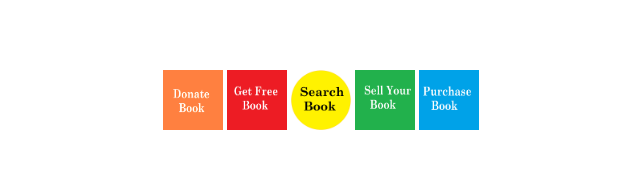
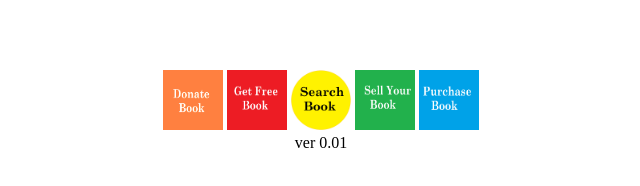
Before and after one commit to SriAbhay/merikitabe, a plain HTML site: page index.html in a window 1280 px wide. Shown: the part 496-682 px from the top of the page, 319-959 px from the left. Drawn offline with Linux system fonts and the light colour scheme.

Commit message:
Update index.html

```diff
--- a/index.html
+++ b/index.html
@@ -17,7 +17,8 @@
 		<img src="images/search-book.png" height="60" width="60">
 		<img src="images/sell-your-book.png" height="60" width="60">
 		<img src="images/purchase-your-book.png" height="60" width="60">
-
+<br>
+		ver 0.01
 		</footer>
 	</Center>
 
```
